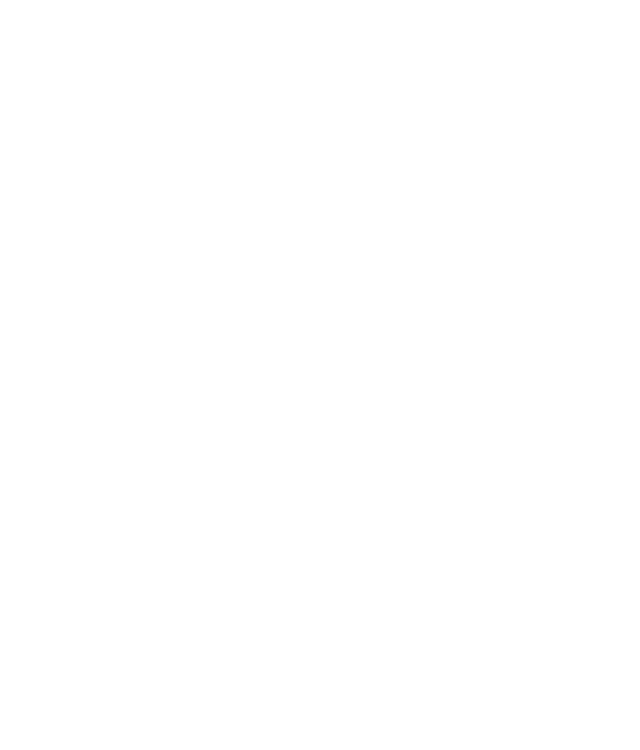
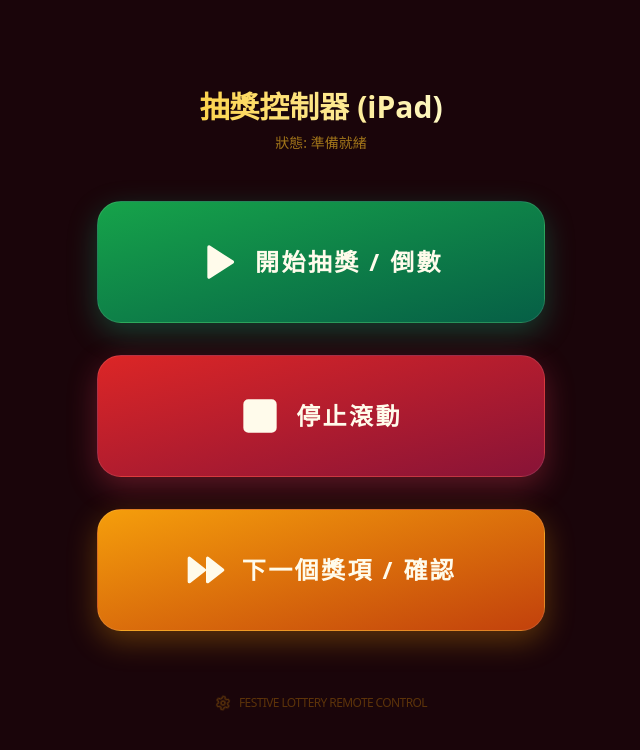
Before and after one commit to russle/Festive-Lottery, a React (Vite) app: page /controller in a window 1280 px wide. Before the commit this address had no page. Shown: the top 750 px of the page, without its empty margins (319-959 px from the left). Built offline with nearby package versions, Linux system fonts and the light colour scheme.

Commit message:
feat: add iPad remote control via Firebase Realtime DB

```diff
--- /dev/null
+++ b/components/RemoteControlListener.tsx
@@ -0,0 +1,50 @@
+import { useEffect } from 'react';
+import { ref, onValue, set } from 'firebase/database';
+import { db } from '../src/firebase';
+import { useLotteryContext } from '../contexts/LotteryContext';
+
+const RemoteControlListener = () => {
+    const lottery = useLotteryContext();
+
+    useEffect(() => {
+        const commandRef = ref(db, 'lottery_control/command');
+
+        // 監聽指令變化
+        const unsubscribe = onValue(commandRef, (snapshot) => {
+            const command = snapshot.val();
+            if (!command) return;
+
+            console.log('[RemoteControl] Received command:', command);
+
+            // 根據指令執行對應動作
+            switch (command) {
+                case 'START_COUNTDOWN':
+                    if (lottery.phase === 'standby' || lottery.phase === 'join' || lottery.phase === 'completed') {
+                        lottery.startCountdown();
+                    }
+                    break;
+                case 'STOP_ROLLING':
+                    if (lottery.phase === 'rolling') {
+                        lottery.stopRolling();
+                    }
+                    break;
+                case 'NEXT_PRIZE':
+                    if (lottery.phase === 'reveal' || lottery.phase === 'batch_reveal') {
+                        lottery.nextPrize();
+                    }
+                    break;
+                default:
+                    console.warn('[RemoteControl] Unknown command:', command);
+            }
+
+            // 執行完畢後清除指令，避免重複執行
+            set(commandRef, null);
+        });
+
+        return () => unsubscribe();
+    }, [lottery]);
+
+    return null; // 無 UI 組件
+};
+
+export default RemoteControlListener;
--- a/package.json
+++ b/package.json
@@ -10,6 +10,7 @@
     "preview": "vite preview"
   },
   "dependencies": {
+    "firebase": "^12.8.0",
     "lucide-react": "^0.469.0",
     "qrcode.react": "^4.2.0",
     "react": "^18.3.1",
--- /dev/null
+++ b/src/Controller.tsx
@@ -0,0 +1,74 @@
+import { useState } from 'react';
+import { ref, set } from 'firebase/database';
+import { db } from './firebase';
+import { Play, Square, FastForward, Settings } from 'lucide-react';
+
+const Controller = () => {
+    const [status, setStatus] = useState<string>('準備就緒');
+
+    const sendCommand = async (command: string, label: string) => {
+        try {
+            setStatus(`正在傳送: ${label}...`);
+            await set(ref(db, 'lottery_control/command'), command);
+            setStatus(`指令已傳送: ${label}`);
+            setTimeout(() => setStatus('準備就緒'), 2000);
+        } catch (error) {
+            console.error('傳送指令失敗:', error);
+            setStatus('傳送失敗');
+        }
+    };
+
+    return (
+        <div className="min-h-screen bg-[#1a050a] text-amber-50 flex flex-col items-center justify-center p-6 font-sans">
+            <div className="mb-12 text-center">
+                <h1 className="text-3xl font-bold bg-clip-text text-transparent bg-gradient-to-r from-amber-300 to-yellow-100 mb-2">
+                    抽獎控制器 (iPad)
+                </h1>
+                <div className={`text-sm ${status.includes('失敗') ? 'text-red-400' : 'text-amber-400/60'}`}>
+                    狀態: {status}
+                </div>
+            </div>
+
+            <div className="grid grid-cols-1 gap-8 w-full max-w-md">
+                <button
+                    onClick={() => sendCommand('START_COUNTDOWN', '開始抽獎')}
+                    className="flex items-center justify-center gap-4 py-10 bg-gradient-to-br from-green-600 to-emerald-800 rounded-3xl shadow-[0_10px_30px_rgba(16,185,129,0.3)] active:scale-95 transition-transform border border-white/10"
+                >
+                    <Play size={40} fill="currentColor" />
+                    <span className="text-2xl font-bold tracking-widest">開始抽獎 / 倒數</span>
+                </button>
+
+                <button
+                    onClick={() => sendCommand('STOP_ROLLING', '停止滾動')}
+                    className="flex items-center justify-center gap-4 py-10 bg-gradient-to-br from-red-600 to-rose-900 rounded-3xl shadow-[0_10px_30px_rgba(244,63,94,0.3)] active:scale-95 transition-transform border border-white/10"
+                >
+                    <Square size={40} fill="currentColor" />
+                    <span className="text-2xl font-bold tracking-widest">停止滾動</span>
+                </button>
+
+                <button
+                    onClick={() => sendCommand('NEXT_PRIZE', '下一個獎項')}
+                    className="flex items-center justify-center gap-4 py-10 bg-gradient-to-br from-amber-500 to-orange-700 rounded-3xl shadow-[0_10px_30px_rgba(245,158,11,0.3)] active:scale-95 transition-transform border border-white/10"
+                >
+                    <FastForward size={40} fill="currentColor" />
+                    <span className="text-2xl font-bold tracking-widest">下一個獎項 / 確認</span>
+                </button>
+            </div>
+
+            <div className="mt-16 text-amber-500/30 flex items-center gap-2">
+                <Settings size={16} className="animate-spin-slow" />
+                <span className="text-xs tracking-tighter uppercase font-light">Festive Lottery Remote Control</span>
+            </div>
+
+            <style>{`
+                @keyframes spin-slow {
+                    from { transform: rotate(0deg); }
+                    to { transform: rotate(360deg); }
+                }
+                .animate-spin-slow { animation: spin-slow 8s linear infinite; }
+            `}</style>
+        </div>
+    );
+};
+
+export default Controller;
--- /dev/null
+++ b/src/firebase.ts
@@ -0,0 +1,11 @@
+import { initializeApp } from "firebase/app";
+import { getDatabase } from "firebase/database";
+
+// 這裡使用基本配置，Realtime Database URL 是關鍵
+const firebaseConfig = {
+  databaseURL: "https://my-festive-lottery.asia-southeast1.firebasedatabase.app/",
+  // 其他欄位若為 Public DB 則暫時不需要，若有權限限制則需補上 apiKey 等
+};
+
+const app = initializeApp(firebaseConfig);
+export const db = getDatabase(app);
--- a/src/main.tsx
+++ b/src/main.tsx
@@ -6,6 +6,8 @@
 import CheckPage from '../components/CheckPage';
 import { ErrorBoundary } from '../components';
 import { LotteryProvider } from '../contexts/LotteryContext';
+import Controller from './Controller';
+import RemoteControlListener from '../components/RemoteControlListener';
 
 createRoot(document.getElementById('root')!).render(
     <StrictMode>
@@ -13,8 +15,14 @@
             <LotteryProvider>
                 <BrowserRouter>
                     <Routes>
-                        <Route path="/" element={<FestiveLottery />} />
+                        <Route path="/" element={
+                            <>
+                                <RemoteControlListener />
+                                <FestiveLottery />
+                            </>
+                        } />
                         <Route path="/check" element={<CheckPage />} />
+                        <Route path="/controller" element={<Controller />} />
                     </Routes>
                 </BrowserRouter>
             </LotteryProvider>
```
